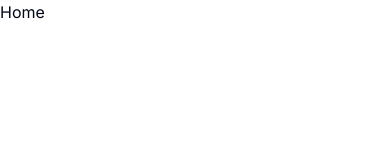
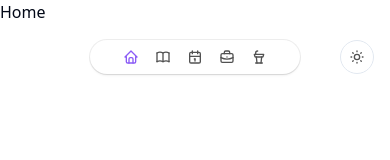
Before and after one commit to haydenull/blog, a Next.js app: page / in a window 390 px wide. Shown: the top 160 px of the page. Built offline with nearby package versions, Linux system fonts and the light colour scheme.

Commit message:
feat: 增加Header

```diff
--- a/cspell.json
+++ b/cspell.json
@@ -4,6 +4,7 @@
     "dictionaryDefinitions": [],
     "dictionaries": [],
     "words": [
+        "tabler",
         "tailwindcss",
         "typecheck"
     ],
--- a/package.json
+++ b/package.json
@@ -18,12 +18,15 @@
     ]
   },
   "dependencies": {
+    "@tabler/icons-react": "^2.44.0",
     "class-variance-authority": "^0.7.0",
     "clsx": "^2.1.0",
+    "framer-motion": "^10.16.16",
     "gray-matter": "^4.0.3",
     "lucide-react": "^0.303.0",
     "next": "14.0.4",
     "next-mdx-remote": "^4.4.1",
+    "next-themes": "^0.2.1",
     "react": "^18",
     "react-dom": "^18",
     "tailwind-merge": "^2.2.0",
--- a/src/app/layout.tsx
+++ b/src/app/layout.tsx
@@ -1,5 +1,7 @@
 import type { Metadata } from 'next'
 import { Inter } from 'next/font/google'
+
+import { ThemeProvider } from '@/components/ThemeProvider'
 
 import './globals.css'
 
@@ -12,8 +14,13 @@ export const metadata: Metadata = {
 
 export default function RootLayout({ children }: { children: React.ReactNode }) {
   return (
-    <html lang="zh-CN">
-      <body className={inter.className}>{children}</body>
+    <html lang="zh-CN" suppressHydrationWarning>
+      <head />
+      <body>
+        <ThemeProvider attribute="class" defaultTheme="system" enableSystem disableTransitionOnChange>
+          {children}
+        </ThemeProvider>
+      </body>
     </html>
   )
 }
--- a/src/app/page.tsx
+++ b/src/app/page.tsx
@@ -1,3 +1,10 @@
+import Header from '@/components/Header'
+
 export default function Home() {
-  return <main>Home</main>
+  return (
+    <main>
+      <Header />
+      <div>Home</div>
+    </main>
+  )
 }
--- /dev/null
+++ b/src/components/Header.tsx
@@ -0,0 +1,74 @@
+'use client'
+
+import {
+  IconBook,
+  IconBriefcase,
+  IconCalendar,
+  IconHome,
+  IconMoonStars,
+  IconPodium,
+  IconSun,
+  IconUser,
+} from '@tabler/icons-react'
+import { useTheme } from 'next-themes'
+
+import { FloatingNav, type NavItem } from './ui/floating-navbar'
+
+const navItems: NavItem[] = [
+  {
+    name: '首页',
+    link: '/',
+    icon: <IconHome className="h-4 w-4" />,
+  },
+  {
+    name: '博客',
+    link: '/blogs',
+    icon: <IconBook className="h-4 w-4" />,
+  },
+  {
+    name: '周刊',
+    link: '/weeklies',
+    icon: <IconCalendar className="h-4 w-4" />,
+  },
+  {
+    name: '项目',
+    link: '/projects',
+    icon: <IconBriefcase className="h-4 w-4" />,
+  },
+  {
+    name: '分享',
+    link: '/talks',
+    icon: <IconPodium className="h-4 w-4" />,
+  },
+  // {
+  //   name: '关于',
+  //   link: '/about',
+  //   icon: <IconUser className="h-4 w-4 text-neutral-500 dark:text-white" />,
+  // },
+]
+
+const Nav = () => {
+  const { setTheme, theme } = useTheme()
+
+  const toggleTheme = () => {
+    if (theme === 'dark') {
+      setTheme('light')
+    } else {
+      setTheme('dark')
+    }
+  }
+
+  return (
+    <>
+      <FloatingNav navItems={navItems} />
+      <button
+        className="fixed right-4 top-10 rounded-full border p-2 text-neutral-600 hover:text-neutral-500 dark:border-white/[0.2] dark:bg-black dark:text-neutral-50 dark:hover:text-neutral-300"
+        onClick={toggleTheme}
+      >
+        {theme === 'dark' ? <IconMoonStars className="h-4 w-4" /> : <IconSun className="h-4 w-4" />}
+      </button>
+    </>
+  )
+}
+
+export default Nav
--- /dev/null
+++ b/src/components/ThemeProvider.tsx
@@ -0,0 +1,8 @@
+'use client'
+
+import { ThemeProvider as NextThemesProvider } from 'next-themes'
+import { type ThemeProviderProps } from 'next-themes/dist/types'
+
+export function ThemeProvider({ children, ...props }: ThemeProviderProps) {
+  return <NextThemesProvider {...props}>{children}</NextThemesProvider>
+}
--- /dev/null
+++ b/src/components/ui/floating-navbar.tsx
@@ -0,0 +1,71 @@
+'use client'
+
+// https://ui.aceternity.com/components/floating-navbar
+import { motion, AnimatePresence, useScroll, useMotionValueEvent } from 'framer-motion'
+import Link from 'next/link'
+import { usePathname } from 'next/navigation'
+import React, { useState } from 'react'
+
+import { cn } from '@/lib/utils'
+
+export const FloatingNav = ({ navItems, className }: { navItems: NavItem[]; className?: string }) => {
+  const { scrollYProgress } = useScroll()
+  const routerPathName = usePathname()
+
+  const [visible, setVisible] = useState(true)
+
+  useMotionValueEvent(scrollYProgress, 'change', (current) => {
+    const direction = current - scrollYProgress.getPrevious()
+    if (scrollYProgress.get() < 0.05) {
+      setVisible(false)
+    } else {
+      // 兼容页面加载时 current 为 1
+      if (direction <= 1) {
+        setVisible(true)
+      } else {
+        setVisible(false)
+      }
+    }
+  })
+  return (
+    <AnimatePresence mode="wait">
+      <motion.div
+        initial={{
+          opacity: 1,
+          y: -100,
+        }}
+        animate={{
+          y: visible ? 0 : -100,
+          opacity: visible ? 1 : 0,
+        }}
+        transition={{
+          duration: 0.2,
+        }}
+        className={cn(
+          'fixed inset-x-0  top-10 z-[5000] mx-auto flex max-w-fit items-center justify-center space-x-4 rounded-full border border-transparent bg-white px-8 py-2  shadow-[0px_2px_3px_-1px_rgba(0,0,0,0.1),0px_1px_0px_0px_rgba(25,28,33,0.02),0px_0px_0px_1px_rgba(25,28,33,0.08)] dark:border-white/[0.2] dark:bg-black',
+          className,
+        )}
+      >
+        {navItems.map((navItem: NavItem, idx: number) => (
+          <Link
+            key={`link=${idx}`}
+            href={navItem.link}
+            className={cn(
+              'relative flex items-center space-x-1 text-neutral-600 hover:text-neutral-500 dark:text-neutral-50 dark:hover:text-neutral-300',
+              routerPathName === navItem.link && 'text-colorful-500 dark:text-colorful-400',
+            )}
+          >
+            <span className="block sm:hidden">{navItem.icon}</span>
+            <span className="hidden text-sm sm:block">{navItem.name}</span>
+          </Link>
+        ))}
+      </motion.div>
+    </AnimatePresence>
+  )
+}
+
+export type NavItem = {
+  name: string
+  link: string
+  icon: React.ReactNode
+}
--- a/tailwind.config.ts
+++ b/tailwind.config.ts
@@ -1,4 +1,5 @@
 import type { Config } from 'tailwindcss'
+import colors from 'tailwindcss/colors'
 
 const config = {
   darkMode: ['class'],
@@ -22,6 +23,10 @@ const config = {
         primary: {
           DEFAULT: 'hsl(var(--primary))',
           foreground: 'hsl(var(--primary-foreground))',
+        },
+        colorful: {
+          ...colors.violet,
+          DEFAULT: colors.violet[500],
         },
         secondary: {
           DEFAULT: 'hsl(var(--secondary))',
```
Also changed, not shown: public/assets/avatar.png (added), 1 other file (tests, documents, lock files or other folders).
